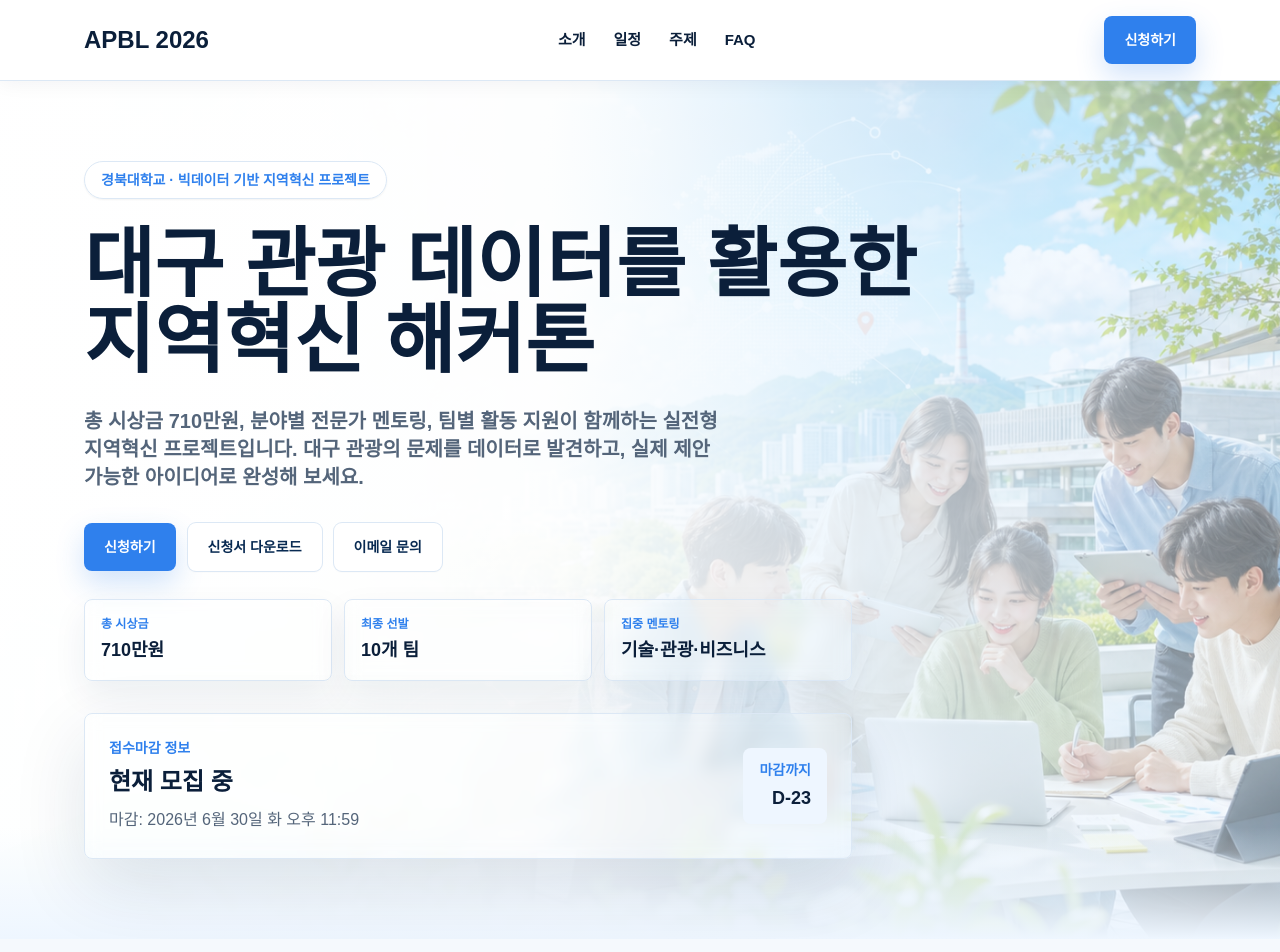
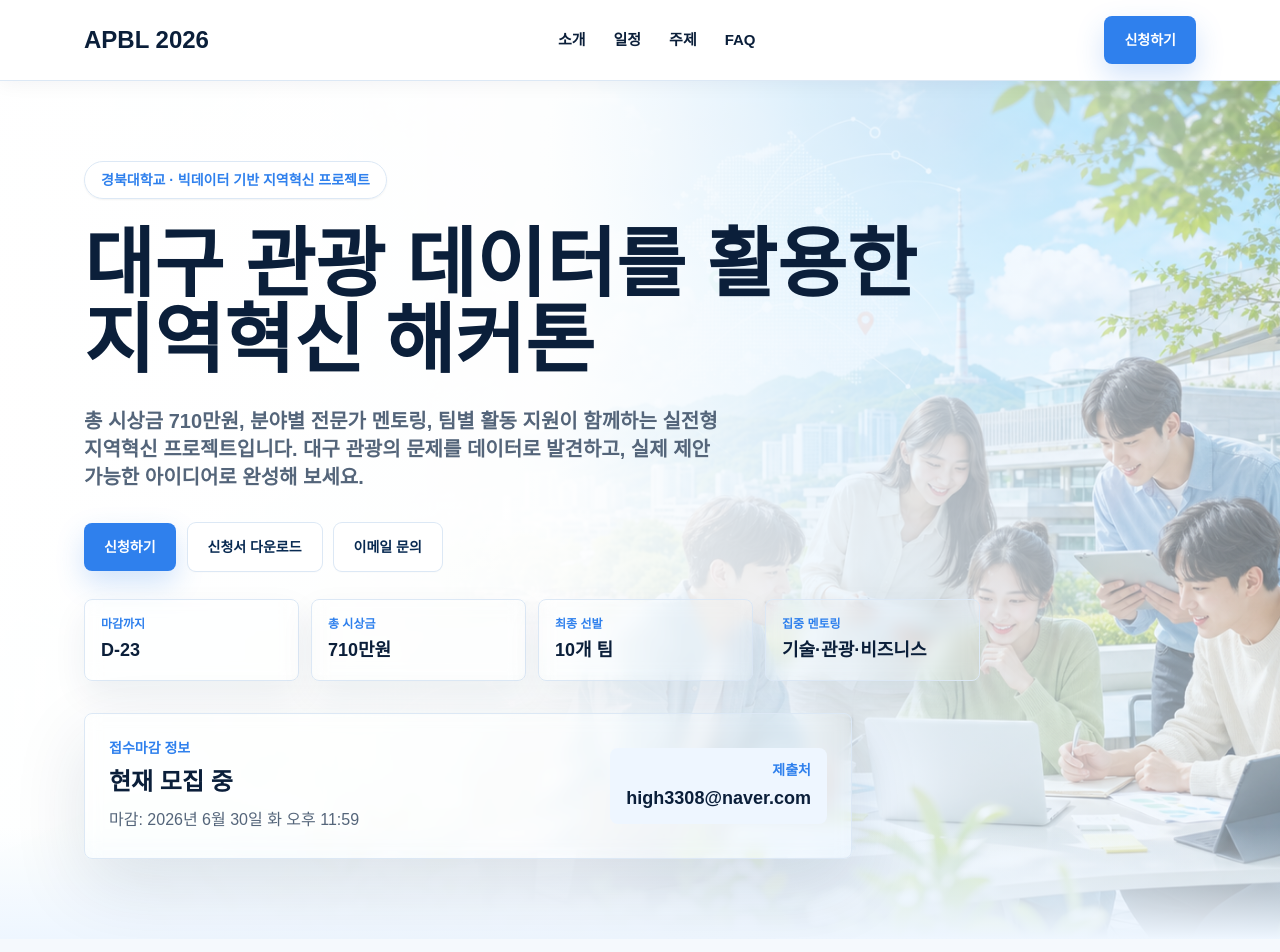
Before and after one commit to socialon7-svg/tour-hackathon-site, a Next.js app: page / in a window 1280 px wide. Shown: the top 952 px of the page. Built offline with nearby package versions, Linux system fonts and the light colour scheme.

Commit message:
Improve hero deadline visibility

```diff
--- a/src/app/page.tsx
+++ b/src/app/page.tsx
@@ -236,7 +236,8 @@ export default function Home() {
                 이메일 문의
               </ActionLink>
             </div>
-            <div className="mt-7 grid max-w-3xl gap-3 sm:grid-cols-3">
+            <div className="mt-7 grid max-w-4xl gap-3 sm:grid-cols-2 lg:grid-cols-4">
+              <MetricCard label={closed ? "모집 상태" : "마감까지"} value={closed ? "접수 종료" : `D-${daysLeft}`} />
               {event.highlights.map((item) => (
                 <MetricCard key={item.label} label={item.label} value={item.value} />
               ))}
@@ -253,8 +254,8 @@ export default function Home() {
               <p className="mt-2 text-base leading-7 text-slate">마감: {deadlineText}</p>
             </div>
             <div className="rounded-lg bg-[#eef6ff] px-4 py-3 text-left sm:text-right">
-              <p className="text-sm font-extrabold text-sky">{closed ? "모집 상태" : "마감까지"}</p>
-              <p className="mt-1 text-lg font-black text-ink">{closed ? "접수 종료" : `D-${daysLeft}`}</p>
+              <p className="text-sm font-extrabold text-sky">제출처</p>
+              <p className="mt-1 break-all text-lg font-black text-ink">{event.contactEmail}</p>
             </div>
           </div>
         </Container>
```
